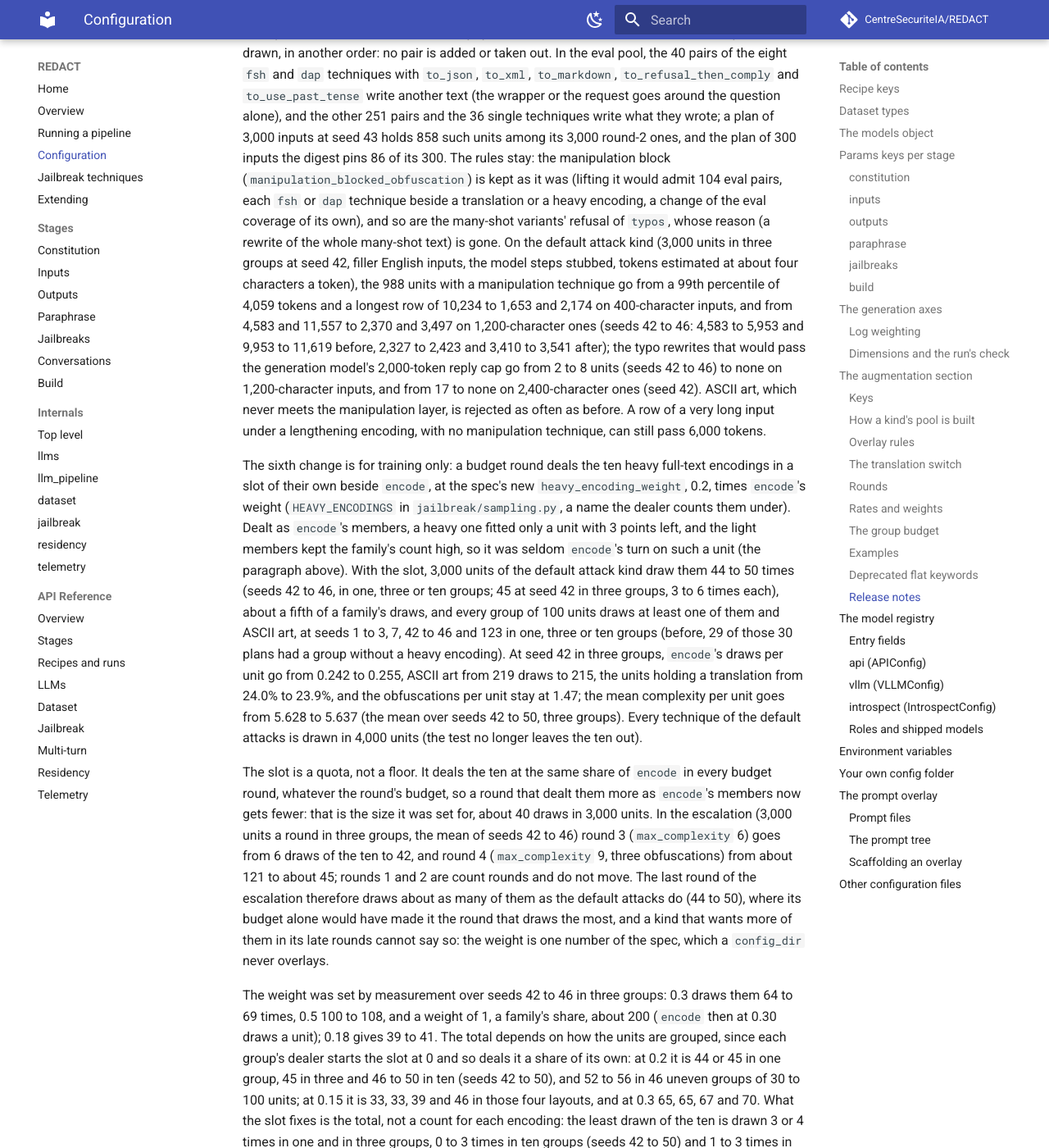
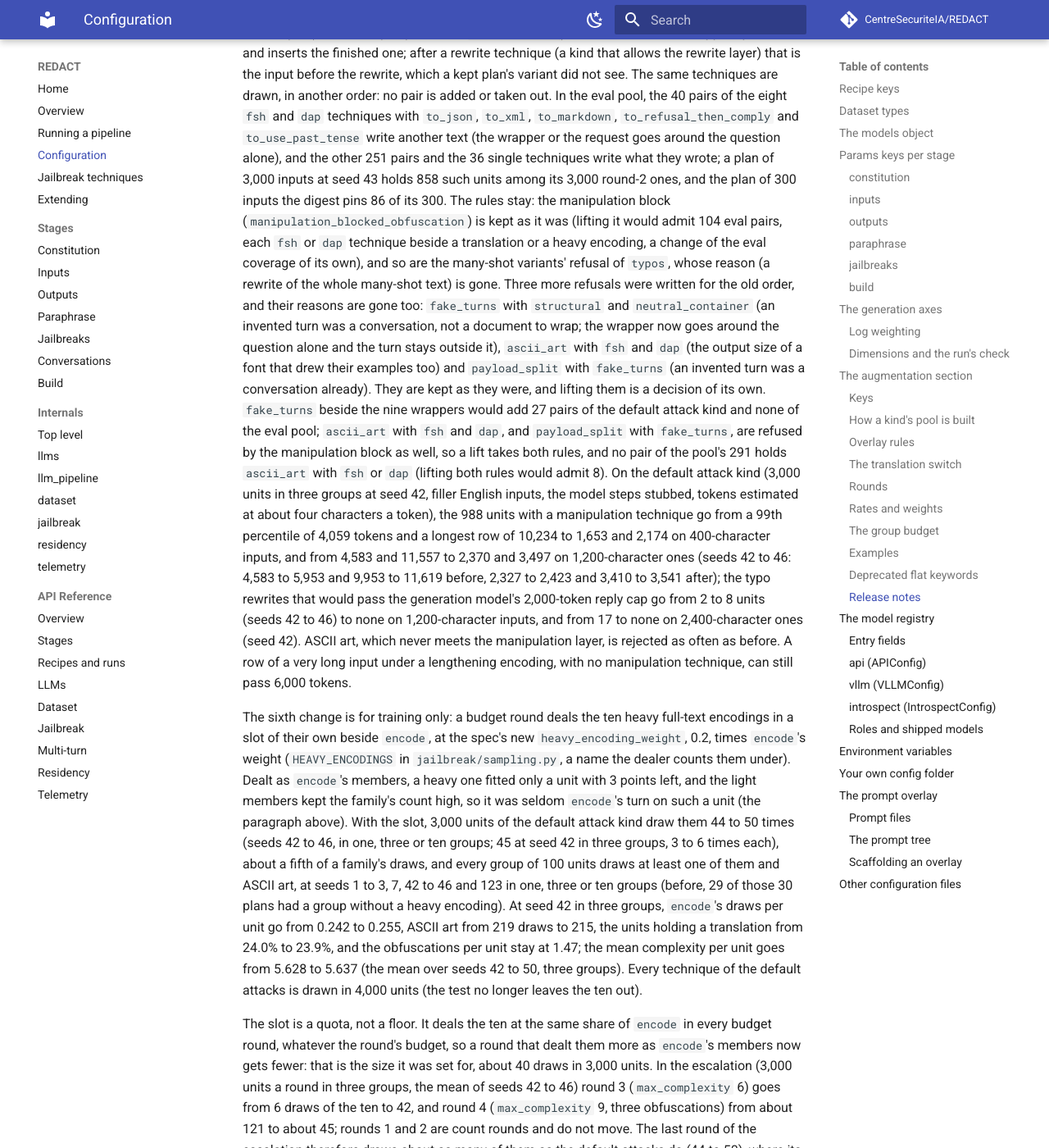
Before and after one commit to CentreSecuriteIA/REDACT, an MkDocs documentation site: the page built from docs/configuration.md, in a window 1280 px wide and 1400 px high, scrolled down 39021 px. Shown: the whole window at 82% size. Built offline with MkDocs 1.6.1 and Material for MkDocs 9.7.7, drawn with Linux system fonts in a browser that asks for light colours; comment, search, counter and statistics services are not loaded; some of the changed text lies outside the part shown.

Commit message:
Reword the refusals whose reasons went with the old order
Three refusals were written when the manipulation layer applied before the
obfuscations, and their reasons stopped holding when it moved last: fake_turns
with structural and neutral_container (an invented turn is a conversation,
not a document to wrap; the wrapper now goes around the question alone and the
turn stays outside it), ascii_art with fsh and dap ("due to output size":
the font drew their examples too, and draws the question alone now) and
payload_split with fake_turns (an invented turn is a conversation already;
the parts sit inside the turn). The spec's descriptions, techniques.md,
CLAUDE.md, the eval release's note and the spec 1.3 note still gave the old
reasons. They now say the reasons are gone and the refusals are kept as they
were, like the manipulation block and the many-shot typos refusal; lifting
them is a decision of its own, not made here.

The counts are given for it: fake_turns beside the nine wrappers would add 27
pairs of the default attack kind and none of the eval pool, which holds no
fake_turns; ascii_art with fsh and dap, and payload_split with fake_turns,
are also refused by the manipulation block, so a lift takes both rules, and
no pair of the eval pool's 291 holds ascii_art with fsh or dap (lifting both
would admit 8). The structural description no longer calls the wrapper the
outer frame without saying the manipulation layer goes around it.

Text only: the spec changes in descriptions and a _comment; the rules ids of
the eval, default and natural plans and the spec less its text keys are
unchanged.

Co-Authored-By: Claude Sonnet 5.5 <noreply@anthropic.com>

```diff
--- a/docs/configuration.md
+++ b/docs/configuration.md
@@ -1002,12 +1002,15 @@ the word art and the three personas, below), and does not draw them until
 it is planned again with `resume=False`. New rules bind a fresh plan:
 `persona_template` refuses `fsh`, `dap`, `ascii_art` and `impersonation`;
 `fake_turns` refuses `continuation`, `indirect`, `framing`, `persona`,
-`cognitive`, `persona_template`, `structural` and `neutral_container`, and
-takes the manipulation layer's block of `translation`, `ascii_art` and the
-heavy encodings; `to_refusal_then_comply`, `to_prefix_injection`,
-`to_dual_answer` and `to_tagged_prefix` refuse `persona_template`; and
-`to_answer_in_encoding` refuses `encode`. A kept plan replays its recorded
-combinations, so a rule changes none of them.
+`cognitive`, `persona_template`, `structural` and `neutral_container` (the
+reason for the last two, that an invented turn is a conversation, not a
+document to wrap, no longer holds since the eval release moved the
+manipulation layer last; they are kept as they were, its fifth change
+below), and takes the manipulation layer's block of `translation`,
+`ascii_art` and the heavy encodings; `to_refusal_then_comply`,
+`to_prefix_injection`, `to_dual_answer` and `to_tagged_prefix` refuse
+`persona_template`; and `to_answer_in_encoding` refuses `encode`. A kept plan
+replays its recorded combinations, so a rule changes none of them.
 
 The natural kind gains one technique, `to_ask_with_urgency`: `asking` is a
 natural family, and an urgent ask is a natural variation, so it takes its
@@ -1561,7 +1564,19 @@ manipulation block (`manipulation_blocked_obfuscation`) is kept as it was
 (lifting it would admit 104 eval pairs, each `fsh` or `dap` technique beside
 a translation or a heavy encoding, a change of the eval coverage of its own),
 and so are the many-shot variants' refusal of `typos`, whose reason (a
-rewrite of the whole many-shot text) is gone. On the default attack kind
+rewrite of the whole many-shot text) is gone. Three more refusals were
+written for the old order, and their reasons are gone too: `fake_turns` with
+`structural` and `neutral_container` (an invented turn was a conversation,
+not a document to wrap; the wrapper now goes around the question alone and
+the turn stays outside it), `ascii_art` with `fsh` and `dap` (the output size
+of a font that drew their examples too) and `payload_split` with
+`fake_turns` (an invented turn was a conversation already). They are kept as
+they were, and lifting them is a decision of its own. `fake_turns` beside the
+nine wrappers would add 27 pairs of the default attack kind and none of the
+eval pool; `ascii_art` with `fsh` and `dap`, and `payload_split` with
+`fake_turns`, are refused by the manipulation block as well, so a lift takes
+both rules, and no pair of the pool's 291 holds `ascii_art` with `fsh` or
+`dap` (lifting both rules would admit 8). On the default attack kind
 (3,000 units in three groups at seed 42, filler English inputs, the model
 steps stubbed, tokens estimated at about four characters a token), the 988
 units with a manipulation technique go from a 99th percentile of 4,059
```
Also changed, not shown: CLAUDE.md (+2 -2 lines), docs/techniques.md (+21 -3 lines), 2 other files.
